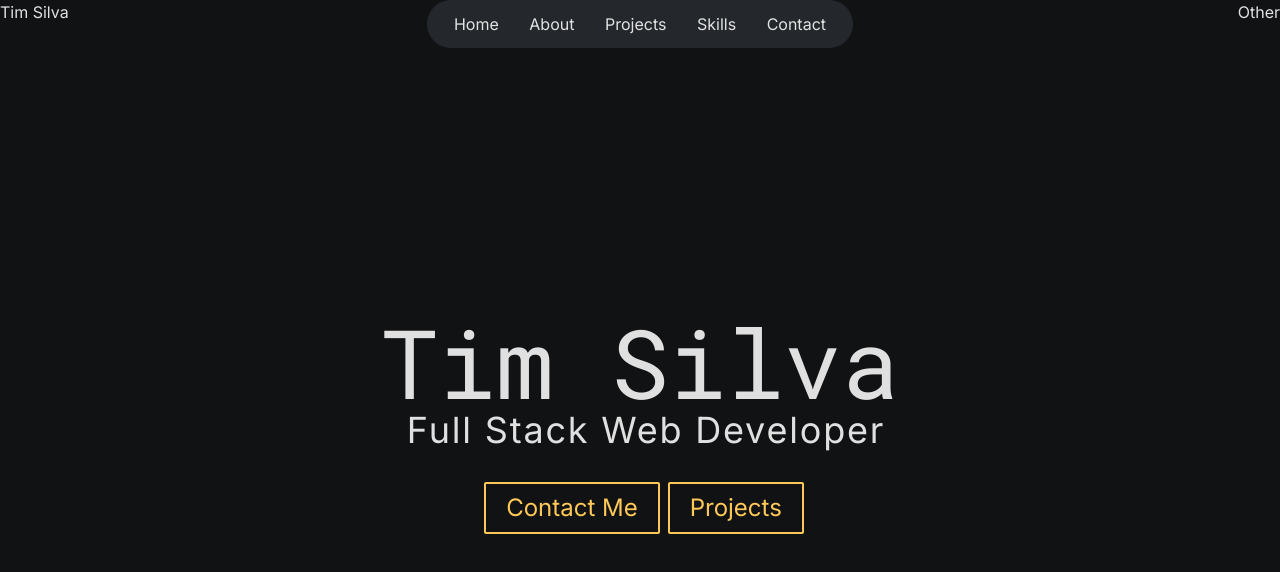
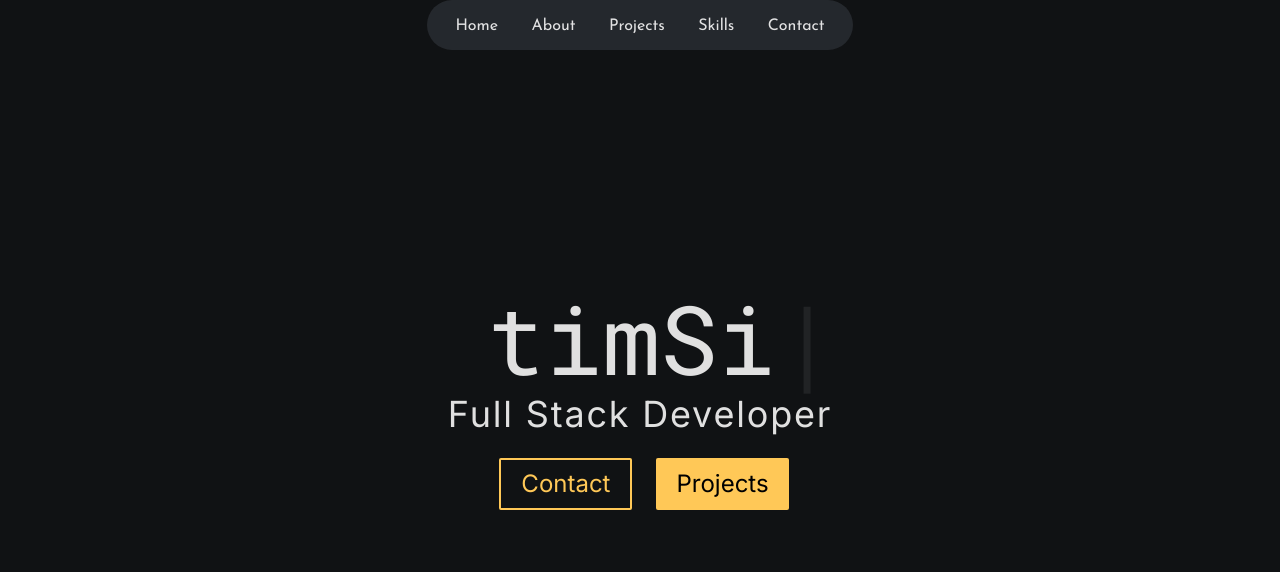
Before and after one commit to silva-tim/portfolio-website, a React (Vite) app in the folder client/: page / in a window 1280 px wide. Shown: the top 572 px of the page. Built offline with nearby package versions, Linux system fonts and the light colour scheme.

Commit message:
Added typewriter animation

```diff
--- a/client/package.json
+++ b/client/package.json
@@ -12,7 +12,8 @@
   "dependencies": {
     "framer-motion": "^10.16.0",
     "react": "^18.2.0",
-    "react-dom": "^18.2.0"
+    "react-dom": "^18.2.0",
+    "react-simple-typewriter": "^5.0.1"
   },
   "devDependencies": {
     "@types/react": "^18.2.15",
--- a/client/src/components/Home.tsx
+++ b/client/src/components/Home.tsx
@@ -1,20 +1,36 @@
+import { Typewriter } from "react-simple-typewriter";
+
 export default function Home() {
   return (
-    <div id="home" className="flex items-center justify-center h-screen">
+    <section id="home" className="flex items-center justify-center h-screen">
       <div className="text-center basis-2/3">
-        <h1 className="font-mono text-8xl">Tim Silva</h1>
-        <h2 className="text-4xl tracking-wider ps-3">
-          Full Stack Web Developer
-        </h2>
-        <div className="flex justify-center">
-          <button className="px-5 py-2 mt-8 text-2xl border-2 rounded-sm border-secondary text-secondary ms-2">
-            Contact Me
+        <h1 className="font-mono text-8xl ps-10">
+          {" "}
+          <Typewriter
+            words={[
+              "tim-silva",
+              "timSilva",
+              "tim.silva",
+              "<TimSilva />",
+              "(tim) => Silva",
+            ]}
+            loop={0}
+            cursor
+            typeSpeed={120}
+            deleteSpeed={120}
+            delaySpeed={4000}
+          />
+        </h1>
+        <h2 className="pt-2 text-4xl tracking-wider">Full Stack Developer</h2>
+        <div className="flex justify-center gap-4">
+          <button className="px-5 py-2 mt-6 text-2xl border-2 rounded-sm border-secondary text-secondary ms-2">
+            Contact
           </button>
-          <button className="px-5 py-2 mt-8 text-2xl border-2 rounded-sm border-secondary text-secondary ms-2">
+          <button className="px-5 py-2 mt-6 text-2xl text-black rounded-sm bg-secondary ms-2">
             Projects
           </button>
         </div>
       </div>
-    </div>
+    </section>
   );
 }
--- a/client/src/components/NavBar.tsx
+++ b/client/src/components/NavBar.tsx
@@ -3,9 +3,7 @@ import { motion } from "framer-motion";
 
 export default function NavBar() {
   return (
-    <header className="relative flex justify-between top-20 sm:top-0">
-      <div>Tim Silva</div>
-      <div>Other</div>
+    <header className="relative top-0 flex justify-between">
       <motion.div
         className="fixed top-0 w-full p-3 bg-mainLight sm:rounded-full sm:left-1/3 sm:w-1/3 bg-opacity-70"
         initial={{ y: -100, opacity: 0 }}
@@ -15,7 +13,9 @@ export default function NavBar() {
           <ul className="flex justify-around">
             {links.map((link) => (
               <motion.li key={link.href}>
-                <a href={link.href}>{link.name}</a>
+                <a href={link.href} className="font-josefin">
+                  {link.name}
+                </a>
               </motion.li>
             ))}
           </ul>
--- a/client/src/index.css
+++ b/client/src/index.css
@@ -1,5 +1,6 @@
 @import url("https://fonts.googleapis.com/css2?family=Inter&display=swap");
 @import url("https://fonts.googleapis.com/css2?family=Roboto+Mono&display=swap");
+@import url("https://fonts.googleapis.com/css2?family=Josefin+Sans&display=swap");
 @tailwind base;
 @tailwind components;
 @tailwind utilities;
--- a/client/tailwind.config.js
+++ b/client/tailwind.config.js
@@ -11,6 +11,7 @@ export default {
       fontFamily: {
         inter: ["Inter", "sans-serif"],
         mono: ["Roboto Mono", "sans-serif"],
+        josefin: ["Josefin Sans", "sans-serif"],
       },
     },
   },
```
Also changed, not shown: 1 other file (tests, documents, lock files or other folders).
